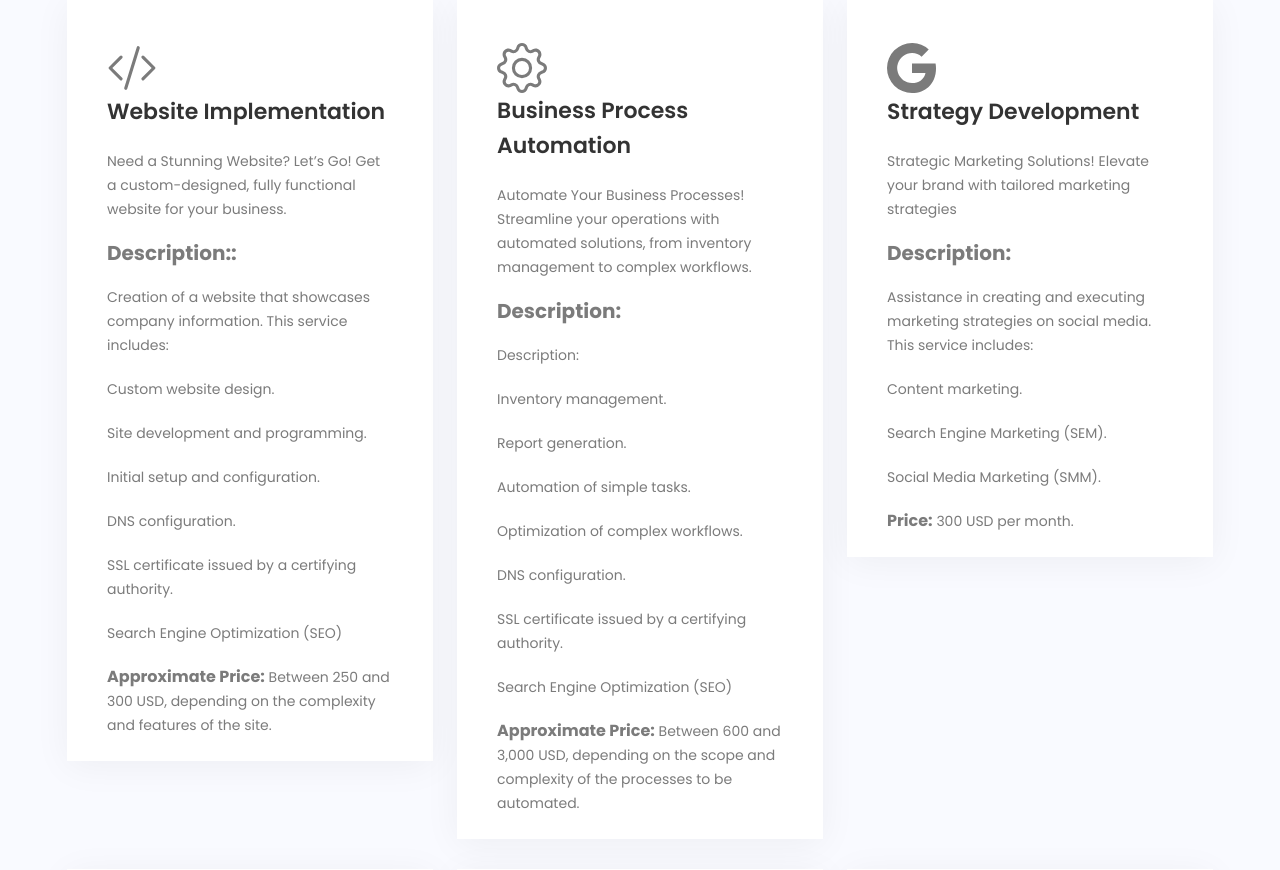
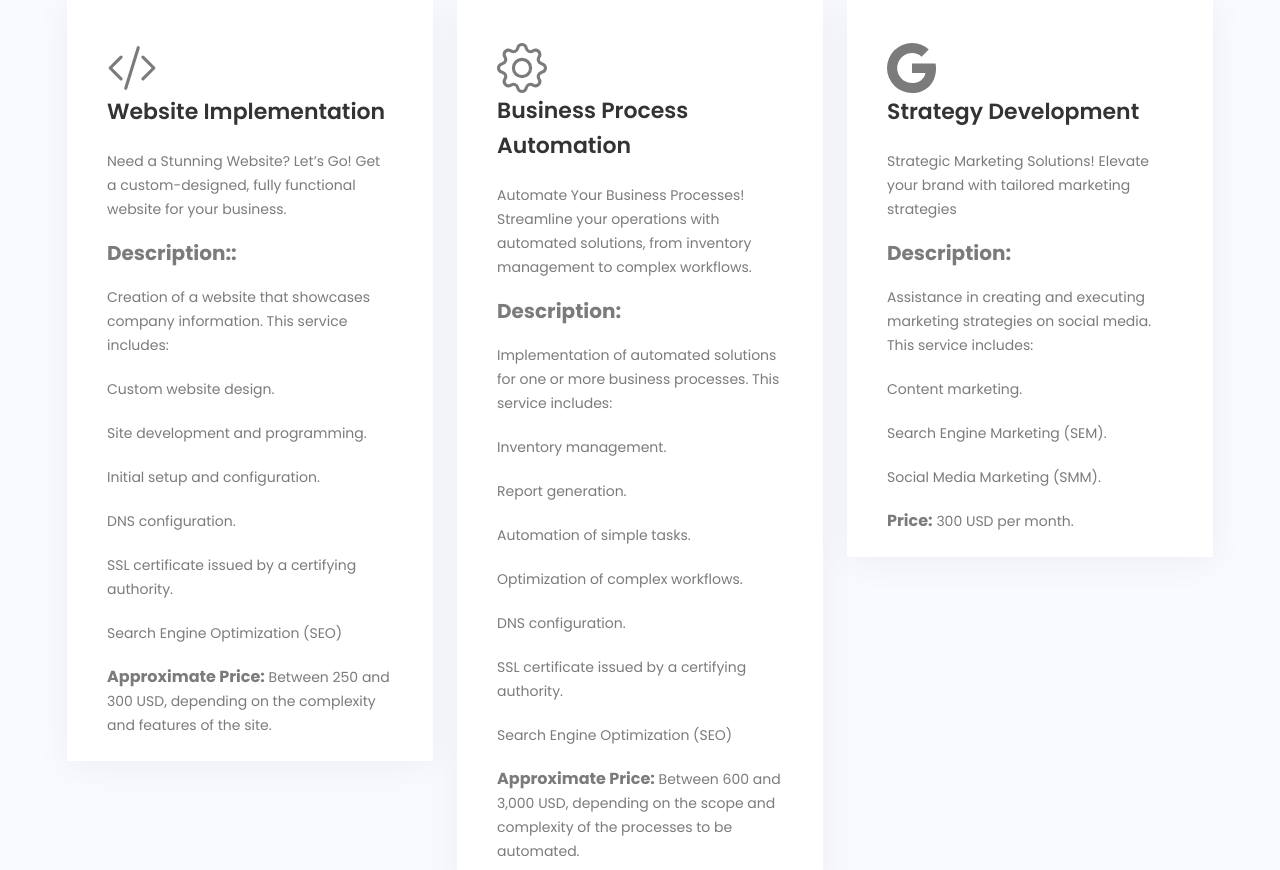
Before and after one commit to eliaselp/webditech, a Django app: page / in a window 1280 px wide. Shown: the part 1143-2013 px from the top of the page. Run offline with Django 5.2, Linux system fonts and the light colour scheme; some libraries are stand-ins or nearby versions.

Commit message:
Update index.html

```diff
--- a/template/index.html
+++ b/template/index.html
@@ -410,7 +410,7 @@
                         <h3><a>{{contenido.services.servicios.s2.titulo}}</a></h3>
                         <p>{{contenido.services.servicios.s2.p1}}</p>
                         <p class="fw-bold fs-5">{{contenido.services.servicios.s2.description}}</p>
-                        <p>{{contenido.services.servicios.s2.description}}</p>
+                        <p>{{contenido.services.servicios.s2.p2}}</p>
                         <ul>
                             <li><p>{{contenido.services.servicios.s2.li1}}</p></li>
                             <li><p>{{contenido.services.servicios.s2.li2}}</p></li>
```
